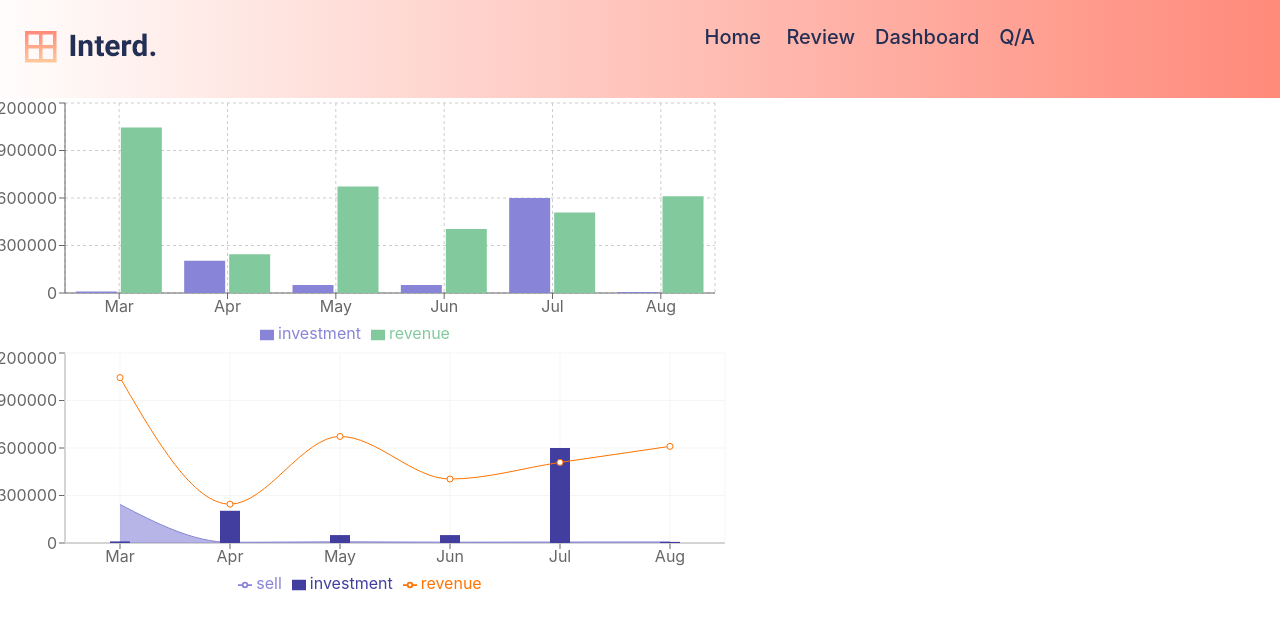
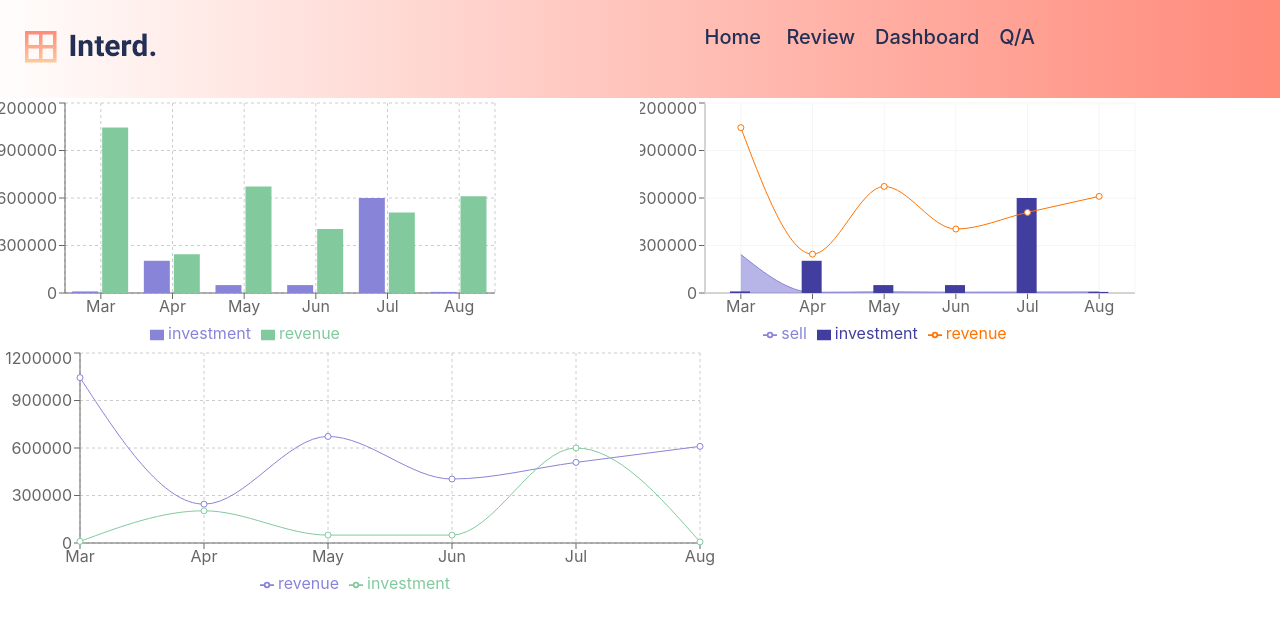
Before and after one commit to TalhaJobayer/inetriorDesighn-Assghnmnet-9, a React (Create React App) app: page /Dashboard in a window 1280 px wide. Shown: the top 630 px of the page. Built offline with nearby package versions, Linux system fonts and the light colour scheme.

Commit message:
three chart done

```diff
--- a/src/Component/Dashboard/Dashboard.css
+++ b/src/Component/Dashboard/Dashboard.css
@@ -1,3 +1,9 @@
+.chart-container{
+    display: flex;
+}
 .chart1{
     width: 50%;
 }
+.chart2{
+    width: 50%;
+}
--- a/src/Component/Dashboard/Dashboard.js
+++ b/src/Component/Dashboard/Dashboard.js
@@ -12,9 +12,11 @@ const Dashboard = () => {
     },[])
 
     return (
-        <>
+        <div>
+        <div className='chart-container'>
+
         <div className='chart1'>
-          <BarChart width={720} height={250} data={chart}>
+          <BarChart width={500} height={250} data={chart}>
   <CartesianGrid strokeDasharray="3 3" />
   <XAxis dataKey="month" />
   <YAxis />
@@ -24,8 +26,8 @@ const Dashboard = () => {
   <Bar dataKey="revenue" fill="#82ca9d" />
 </BarChart>
         </div >
-        <div>
-        <ComposedChart width={730} height={250} data={chart}>
+        <div className='chart2'>
+        <ComposedChart width={500} height={250} data={chart}>
   <XAxis dataKey="month" />
   <YAxis />
   <Tooltip />
@@ -36,13 +38,21 @@ const Dashboard = () => {
   <Line type="monotone" dataKey="revenue" stroke="#ff7300" />
 </ComposedChart>
         </div>
+        </div>
         <div>
-        <PieChart width={730} height={250}>
-  <Pie data={chart} dataKey="value" nameKey="revenue" cx="50%" cy="50%" outerRadius={50} fill="#8884d8" />
-  <Pie data={chart} dataKey="value" nameKey="investment" cx="50%" cy="50%" innerRadius={60} outerRadius={80} fill="#82ca9d" label />
-</PieChart>
+        <LineChart width={730} height={250} data={chart}
+  margin={{ top: 5, right: 30, left: 20, bottom: 5 }}>
+  <CartesianGrid strokeDasharray="3 3" />
+  <XAxis dataKey="month" />
+  <YAxis />
+  <Tooltip />
+  <Legend />
+  <Line type="monotone" dataKey="revenue" stroke="#8884d8" />
+  <Line type="monotone" dataKey="investment" stroke="#82ca9d" />
+</LineChart>
         </div>
-        </>
+
+        </div>
     );
 };
 
```
